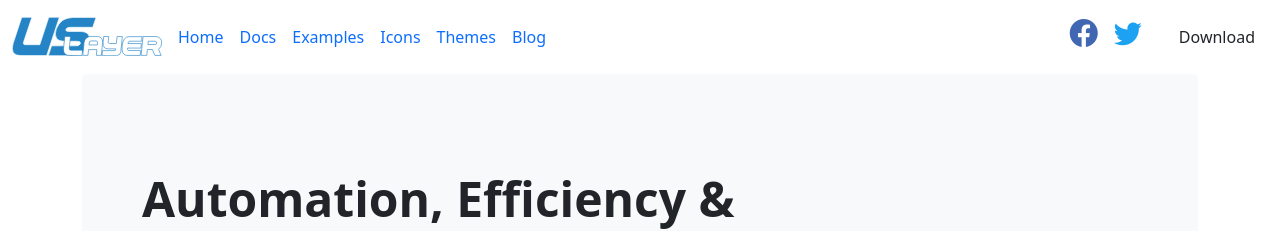
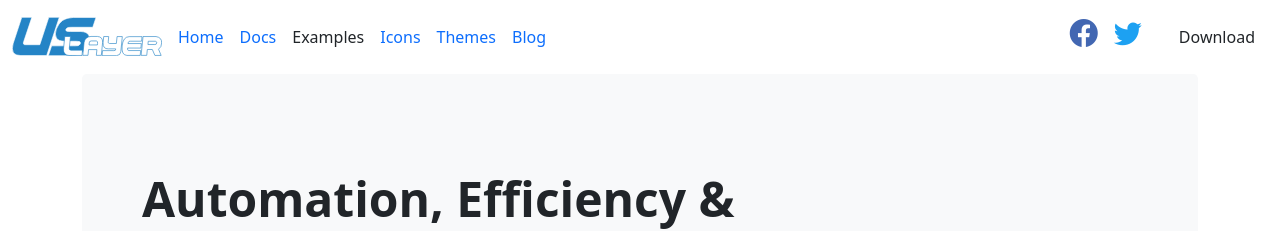
Before and after one commit to uslayer/uslayer.github.io, a Jekyll site: the page built from index.html, in a window 1280 px wide. Shown: the top 231 px of the page. Built offline with Jekyll 4.4.1, drawn with Linux system fonts in a browser that asks for light colours; the list of posts is cut into pages by our own code.

Commit message:
Update nav.html

```diff
--- a/_includes/nav.html
+++ b/_includes/nav.html
@@ -19,8 +19,8 @@
         <li class="nav-item col-6 col-md-auto text-dark">
           <a class="nav-link p-2" href="/docs/5.1/getting-started/introduction/" onclick="ga('send', 'event', 'Navbar', 'Community links', 'Docs');">Docs</a>
         </li>
-        <li class="nav-item col-6 col-md-auto text-dark">
-          <a class="nav-link p-2 active" aria-current="true" href="/docs/5.1/examples/" onclick="ga('send', 'event', 'Navbar', 'Community links', 'Examples');">Examples</a>
+        <li class="nav-item col-6 col-md-auto">
+          <a class="nav-link p-2 active text-dark" aria-current="true" href="/docs/5.1/examples/" onclick="ga('send', 'event', 'Navbar', 'Community links', 'Examples');">Examples</a>
         </li>
         <li class="nav-item col-6 col-md-auto text-dark">
           <a class="nav-link p-2" href="https://icons.getbootstrap.com/" onclick="ga('send', 'event', 'Navbar', 'Community links', 'Icons');" target="_blank" rel="noopener">Icons</a>
```
